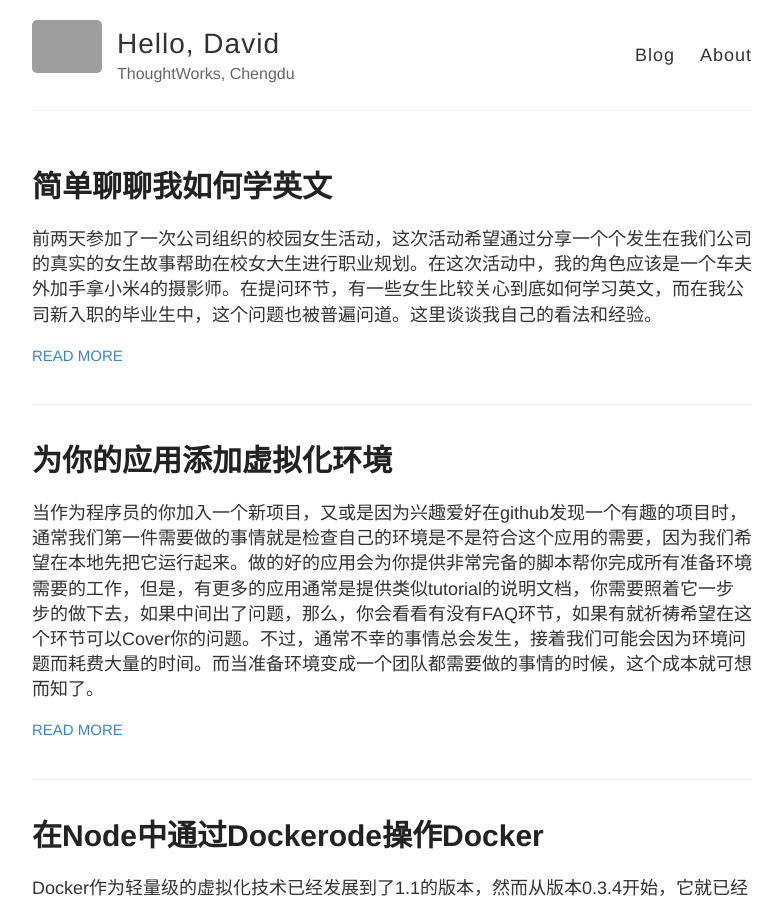
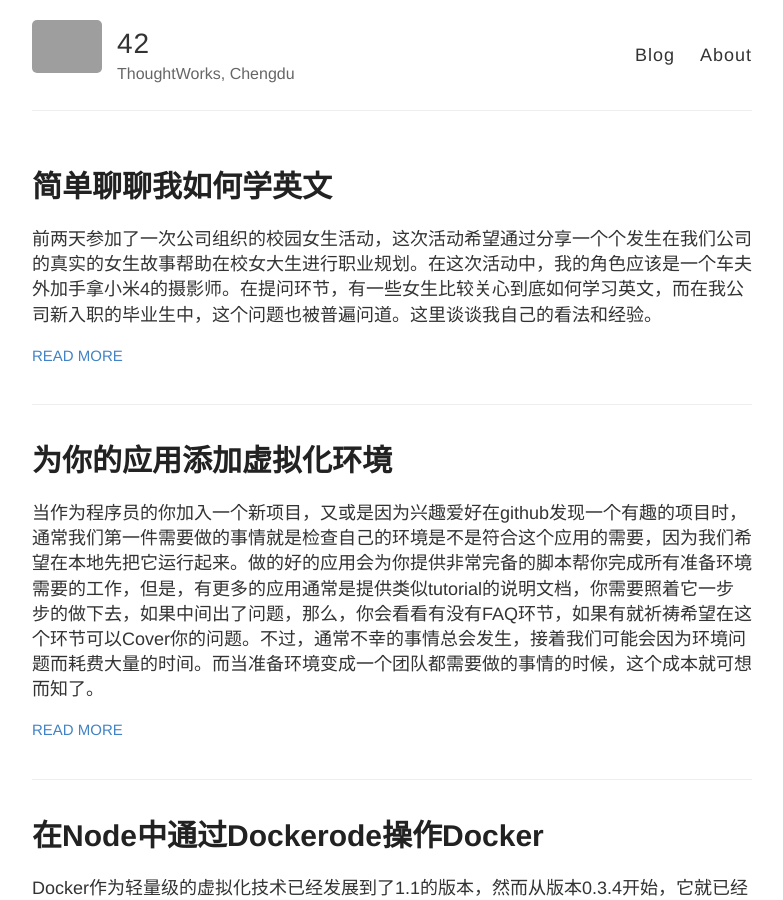
Before and after one commit to silverjava/silverjava.github.io, a Jekyll site: the page built from index.html, in a window 1280 px wide and 900 px high. Shown: the whole window, without its empty margins (248-1031 px from the left). Built offline with Jekyll 4.4.1, drawn with Linux system fonts in a browser that asks for light colours; Markdown is read by kramdown in place of the engine named in the settings; grey boxes are pictures that could not be loaded.

Commit message:
Update _config.yml

```diff
--- a/_config.yml
+++ b/_config.yml
@@ -3,7 +3,7 @@
 #
 
 # Name of your site (displayed in the header)
-name: Hello, David
+name: 42
 
 # Short bio or description (displayed in the header)
 description: ThoughtWorks, Chengdu
```
